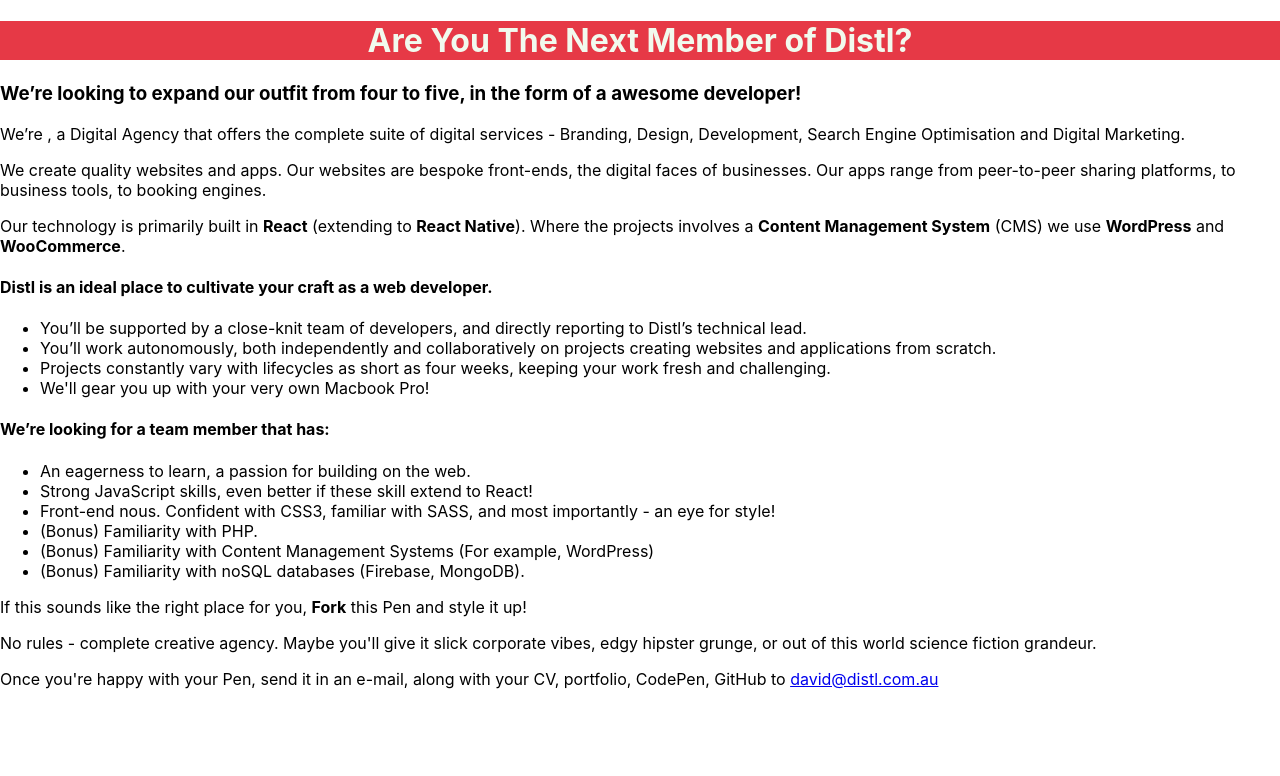
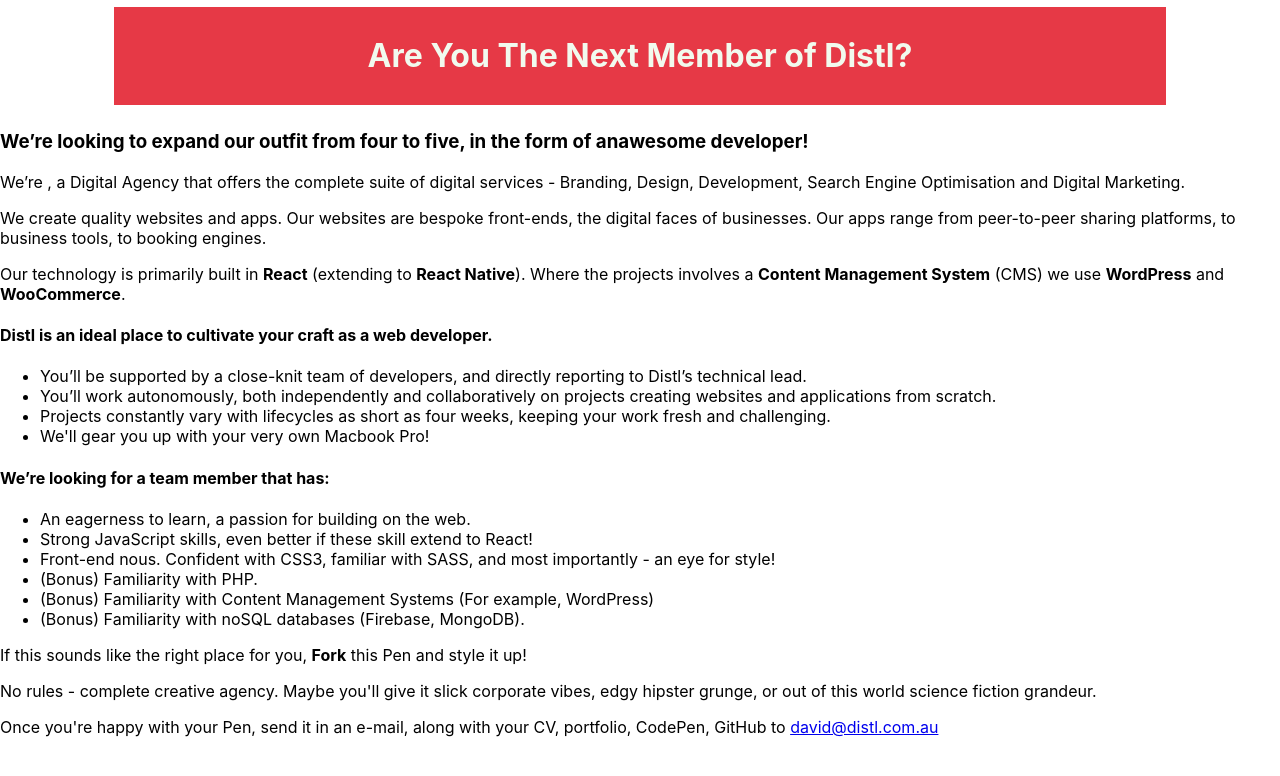
Before and after one commit to xenonth/distl-application, a React (Create React App) app: page / in a window 1280 px wide. Shown: the top 776 px of the page. Built offline with nearby package versions, Linux system fonts and the light colour scheme.

Commit message:
Headline Setup

```diff
--- a/src/components/Header.js
+++ b/src/components/Header.js
@@ -1,7 +1,8 @@
 import React from "react";
 
 //Material UI styling
-import AppBar from "@material-ui/core/AppBar"
+import Paper from "@material-ui/core/Paper"
+import Grid from "@material-ui/core/Grid"
 import { makeStyles } from '@material-ui/core/styles';
 
 //Making Material UI stand out with the makestyles hook variant CSS Library
@@ -10,8 +11,9 @@
     textAlign: "center",
     color: "#F1FAEE",
     background: "#E63946",
-    height: '100%',
-    width: '100%',
+    margin: "1%",
+    paddingTop: "0.5em",
+    paddingBottom: "0.5em",
   },
 
 });
@@ -22,9 +24,16 @@
     const classes = useStyles();
 
     return (
-        <div className={classes.headline}>
-            <h1>Are You The Next Member of Distl?</h1>
-        </div>
+        <Grid container spacing ={1}>
+            <Grid lg={1} ></Grid>
+
+            <Grid lg={10} xs={12}>
+            <div className={classes.headline}>
+                <h1>Are You The Next Member of Distl?</h1>
+            </div>
+            </Grid>
+
+        </Grid>
     );
   }
 
--- a/src/components/PowerfulIntro.js
+++ b/src/components/PowerfulIntro.js
@@ -3,7 +3,11 @@
 function PowerfulIntro() {
     return (
         <div class="powerful-intro">
-            <h3>We’re looking to expand our outfit from four to five, in the form of a <span>awesome</span> developer!</h3>
+            <h3>We’re looking to expand our outfit from four to five, in the form of an
+                <span>
+                    awesome
+                </span> developer!
+            </h3>
         </div>
     );
   }
```
